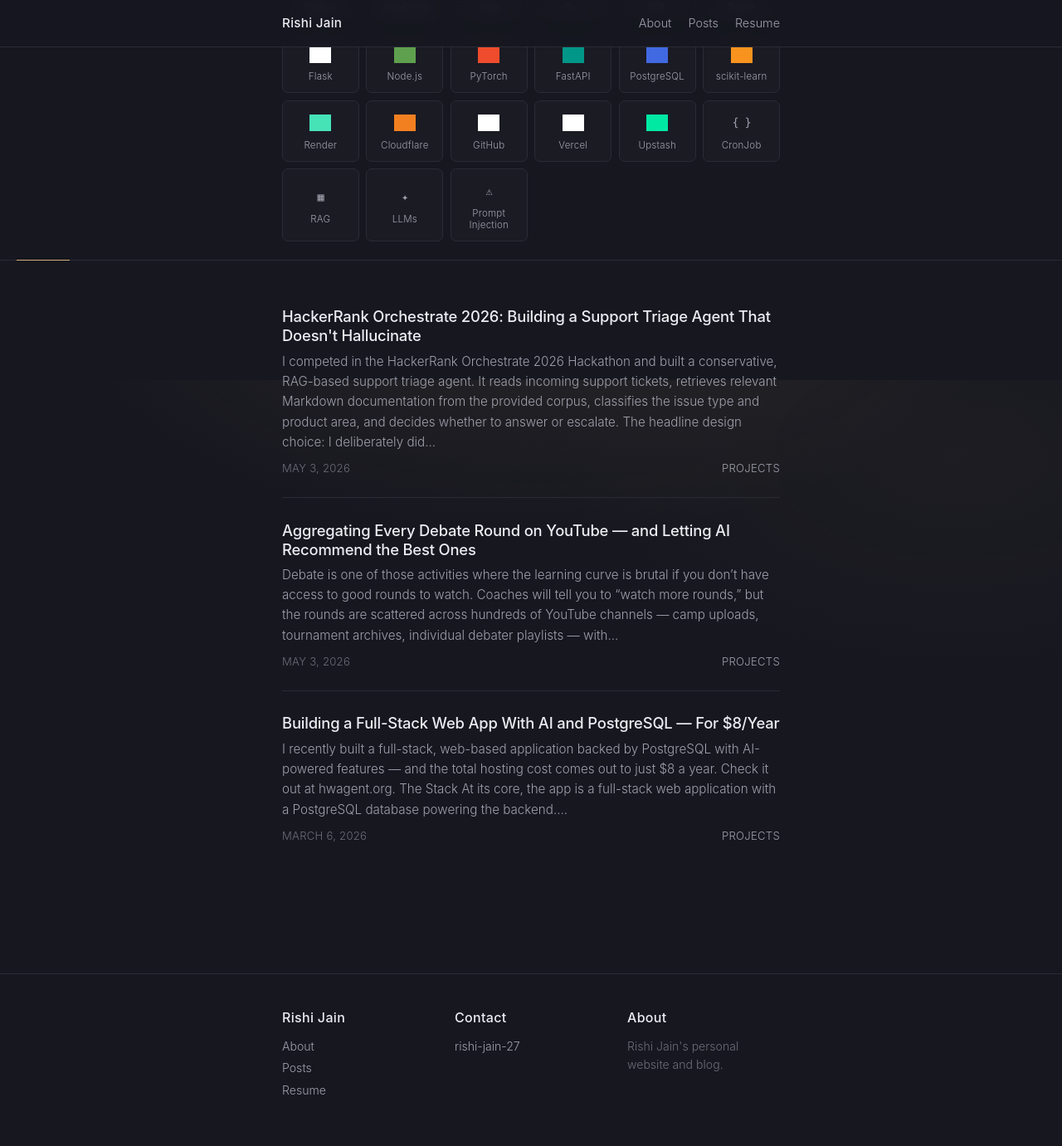
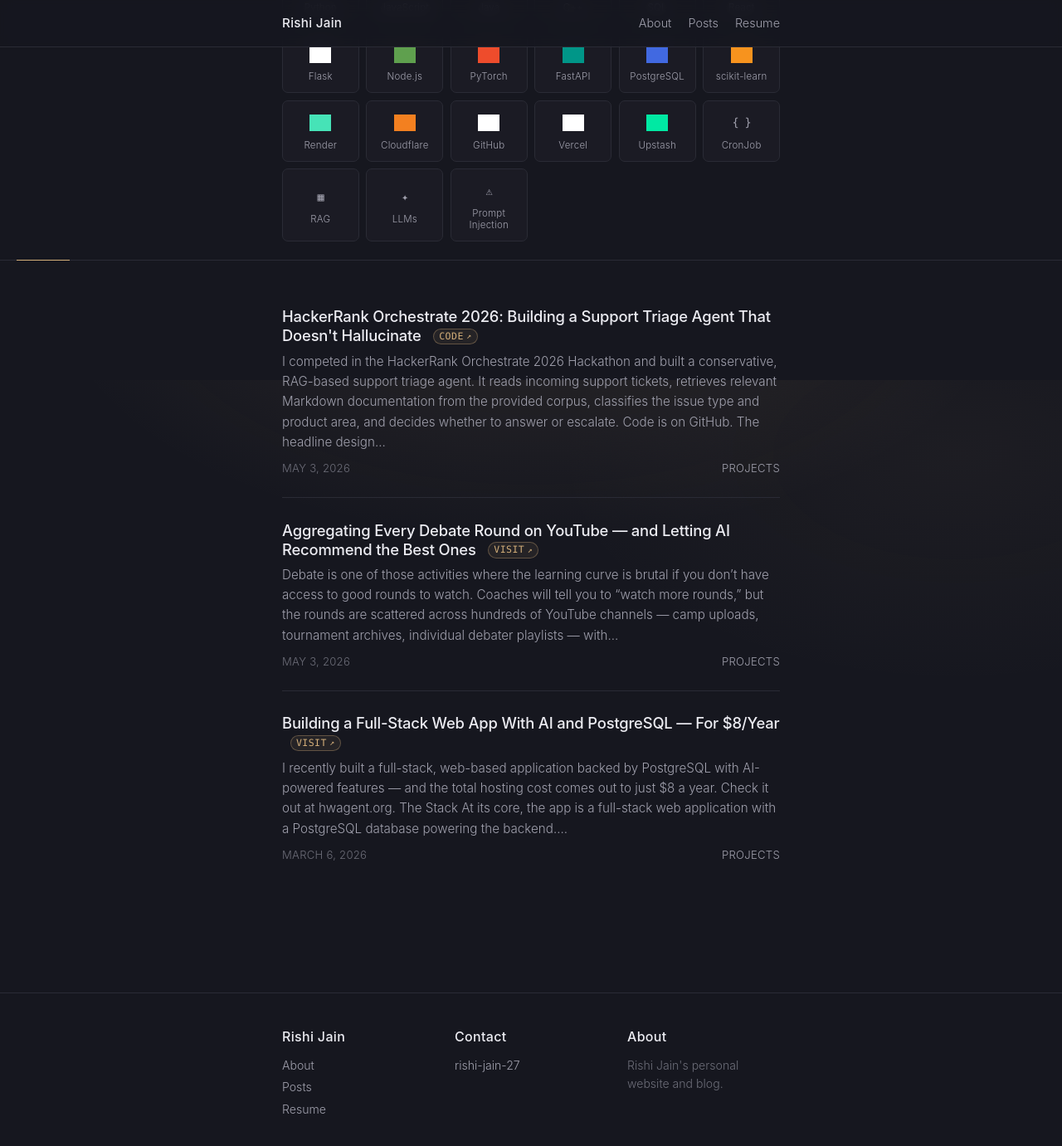
Before and after one commit to Rishi-Jain-27/rishi-jain-27.github.io, a Jekyll site: the page built from index.html, in a window 1280 px wide and 1400 px high, scrolled down 442 px. Shown: the top 1381 px of the window at 83% size. Built offline with Jekyll 4.4.1, drawn with Linux system fonts in a browser that asks for light colours; the list of posts is cut into pages by our own code; grey boxes are pictures that could not be loaded.

Commit message:
Link projects from their posts and add an inline project button to post lists
Co-Authored-By: Claude Opus 4.7 (1M context) <noreply@anthropic.com>

```diff
--- a/css/main.scss
+++ b/css/main.scss
@@ -403,6 +403,40 @@ pre code {
 }
 .post-list hr { display: none; }     /* borders on <li> handle separation */
 
+/* ----- Project button (inline next to post titles) ----- */
+.project-button {
+  display: inline-flex;
+  align-items: center;
+  gap: 0.3em;
+  margin-left: 0.6rem;
+  padding: 0.15em 0.55em;
+  font-family: $font-mono;
+  font-size: 0.72rem;
+  font-weight: 400;
+  letter-spacing: 0.04em;
+  text-transform: uppercase;
+  color: $accent;
+  background: rgba($accent, 0.08);
+  border: 1px solid rgba($accent, 0.35) !important;
+  border-radius: 999px;
+  vertical-align: 0.18em;
+  white-space: nowrap;
+  transition: background 160ms ease, color 160ms ease, border-color 160ms ease, transform 160ms ease;
+}
+.project-button:hover {
+  color: $bg;
+  background: $accent-hi;
+  border-color: $accent-hi !important;
+  transform: translateY(-1px);
+}
+.project-button-arrow {
+  font-size: 0.85em;
+  transition: transform 160ms ease;
+}
+.project-button:hover .project-button-arrow {
+  transform: translate(1px, -1px);
+}
+
 .post-meta {
   display: flex;
   justify-content: space-between;
--- a/index.html
+++ b/index.html
@@ -121,6 +121,7 @@ layout: default
       <li>
         <h2>
           <a class="post-link" href="{{ post.url | prepend: site.baseurl }}">{{ post.title }}</a>
+          {% if post.project_url %}<a class="project-button" href="{{ post.project_url }}" target="_blank" rel="noopener noreferrer" title="Open project: {{ post.project_url }}">{{ post.project_label | default: "Open" }} <span class="project-button-arrow" aria-hidden="true">↗</span></a>{% endif %}
         </h2>
         <section class="post-excerpt" itemprop="description">
           <p>{{ post.content | strip_html | truncatewords: 50 }}</p>
```
Also changed, not shown: _posts/2026-03-06-full-stack-web-app-for-eight-dollars-a-year.md (+2 -0 lines), _posts/2026-05-03-debate-video-aggregator.md (+3 -1 lines), _posts/2026-05-03-hackerrank-orchestrate-2026-support-triage-agent.md (+3 -1 lines), posts.md (+1 -0 lines).
